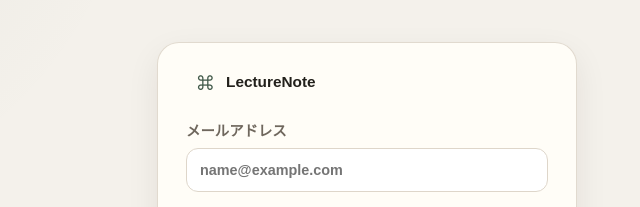
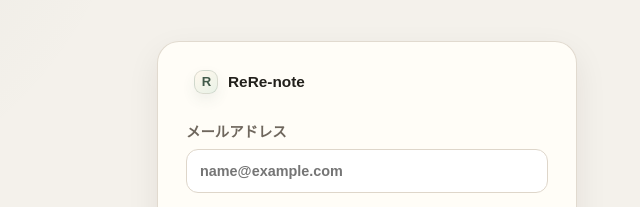
Before and after one commit to cwg92v5wnh-eng/ReRe-note, a website: page notes.html in a window 1280 px wide. Shown: the part 189-396 px from the top of the page, 273-913 px from the left. Drawn offline with Linux system fonts and the light colour scheme; no server answers.

Commit message:
Rename brand to ReRe-note

```diff
--- a/notes.html
+++ b/notes.html
@@ -3,15 +3,15 @@
   <head>
     <meta charset="UTF-8" />
     <meta name="viewport" content="width=device-width, initial-scale=1.0" />
-    <title>LectureNote - ノート</title>
+    <title>ReRe-note - ノート</title>
     <link rel="stylesheet" href="./styles.css" />
   </head>
   <body>
     <section class="auth-screen" aria-label="ログイン">
       <form id="authForm" class="auth-card">
         <div class="brand auth-brand">
-          <span class="brand-mark">⌘</span>
-          <span class="brand-name">LectureNote</span>
+          <span class="brand-mark">R</span>
+          <span class="brand-name">ReRe-note</span>
         </div>
         <label class="auth-field">
           <span>メールアドレス</span>
@@ -29,8 +29,8 @@
     <div class="app-shell notebooks-shell notes-shell">
       <aside class="app-rail notes-rail">
         <a class="brand home-link" href="./LectureNote.html" aria-label="ホームへ戻る">
-          <span class="brand-mark">⌘</span>
-          <span class="brand-name">LectureNote</span>
+          <span class="brand-mark">R</span>
+          <span class="brand-name">ReRe-note</span>
         </a>
 
         <section class="notes-sidebar-main" aria-label="ノート一覧">
--- a/styles.css
+++ b/styles.css
@@ -520,11 +520,18 @@
 
 .brand-mark {
   display: inline-flex;
-  width: 22px;
-  height: 22px;
+  width: 24px;
+  height: 24px;
   align-items: center;
   justify-content: center;
+  border: 1px solid rgba(66, 90, 74, 0.18);
+  border-radius: 9px;
+  background: linear-gradient(145deg, #fff8ed, #e9f2e7);
   color: var(--accent);
+  font-size: 0.82rem;
+  font-weight: 900;
+  letter-spacing: -0.08em;
+  box-shadow: 0 6px 14px rgba(66, 90, 74, 0.08);
 }
 
 .brand-name {
```
Also changed, not shown: LectureNote.html (+5 -5 lines).
